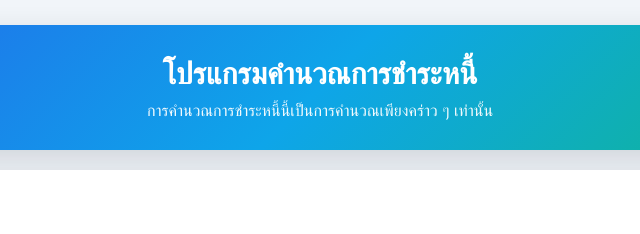
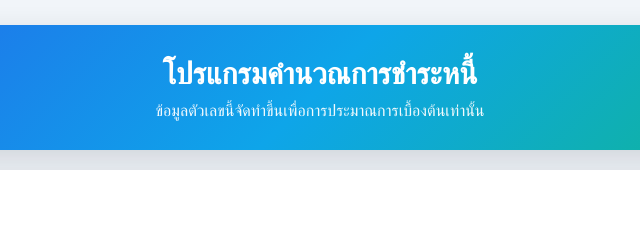
Before and after one commit to BAAC-RANGAENG/Debt-Calculator, a plain HTML site: page index.html in a window 1280 px wide. Shown: the top 234 px of the page, 320-960 px from the left. Drawn offline with Linux system fonts and the light colour scheme.

Commit message:
Add files via upload

```diff
--- a/index.html
+++ b/index.html
@@ -619,7 +619,7 @@ HEADER
 </h1>
 
 <p>
-การคำนวณการชำระหนี้นี้เป็นการคำนวณเพียงคร่าว ๆ เท่านั้น
+ข้อมูลตัวเลขนี้จัดทำขึ้นเพื่อการประมาณการเบื้องต้นเท่านั้น
 </p>
 
 </div>
```
